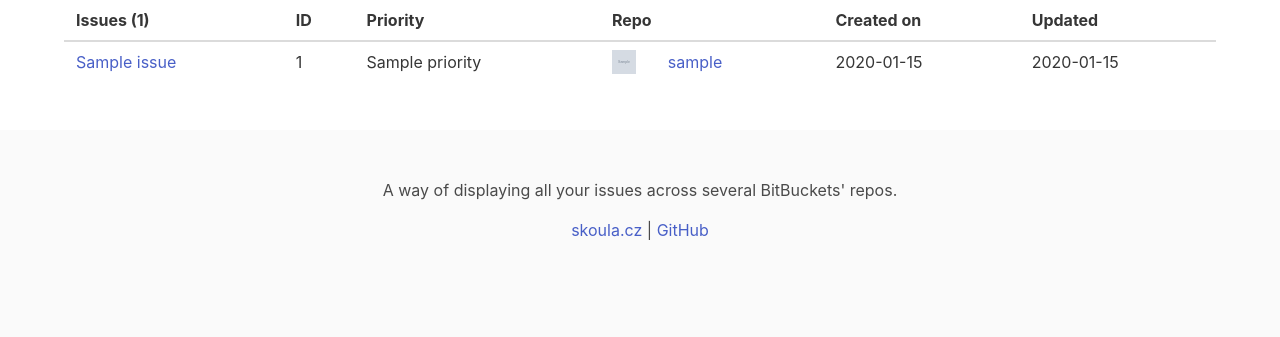
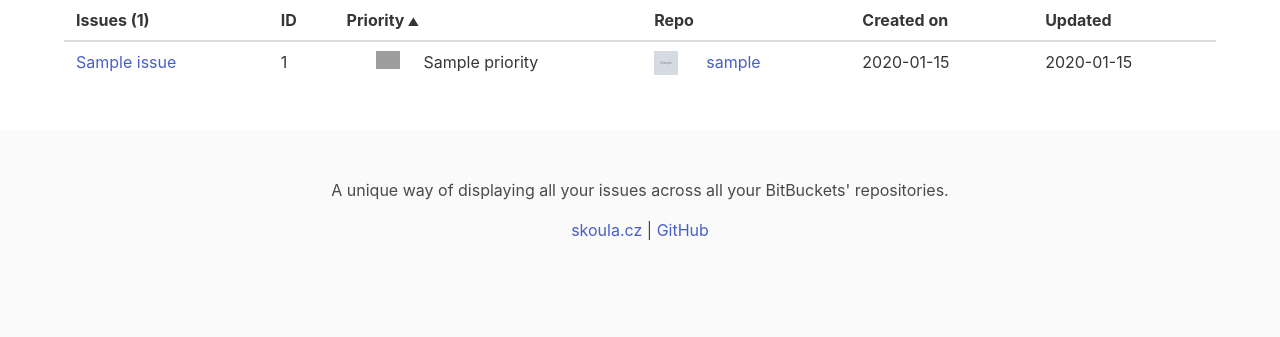
Before and after one commit to MichalSkoula/bitbucket-powertoy, a Flask app: template app/templates/index.html in a window 1280 px wide. Shown: the part 108-445 px from the top of the page. Run offline with Flask 3, Linux system fonts and the light colour scheme; the template is opened without the code that fills it: most values are stand-ins (such as "Sample title", 1, 10 or a date in 2020); grey boxes marked "Sample" are stand-in pictures; grey boxes are pictures that could not be loaded.

Commit message:
Default sort by priority. Removes google tag (idkw it was there). Adds priority icons.

```diff
--- a/app/static/style.css
+++ b/app/static/style.css
@@ -11,3 +11,8 @@
 .js-sort-table th {
     cursor: pointer;
 }
+
+.js-sort-table img {
+    position: relative;
+    top: 1px;
+}
--- a/app/templates/base.html
+++ b/app/templates/base.html
@@ -1,5 +1,6 @@
 <!DOCTYPE html>
 <html>
+
 <head>
 	<meta charset="utf-8" />
 	<meta name="viewport" content="width=device-width, initial-scale=1.0" />
@@ -7,17 +8,8 @@
 	<link rel="stylesheet" href="{{ url_for('static', filename='style.css') }}">
 	<link rel="stylesheet" href="{{ url_for('static', filename='bulma.min.css') }}">
 	<link rel="icon" type="image/x-icon" href="{{ url_for('static', filename='favicon.ico') }}">
+</head>
 
-        <!-- Google tag (gtag.js) -->
-        <script async src="https://www.googletagmanager.com/gtag/js?id=G-RVV4W6R5QP"></script>
-        <script>
-            window.dataLayer = window.dataLayer || [];
-            function gtag(){dataLayer.push(arguments);}
-            gtag('js', new Date());
-
-            gtag('config', 'G-RVV4W6R5QP');
-        </script>
-    </head>
 <body>
 	<section class="section">
 		<div class="container">
@@ -33,15 +25,18 @@
 				<div class="level-right">
 					{% if session['username'] %}
 					<div class="level-item">
-                                <a class="button {% if what == 'open' %}is-active{% endif %}" href="{{ url_for('index', what='open') }}">New + Open</a>
+						<a class="button {% if what == 'open' %}is-active{% endif %}"
+							href="{{ url_for('index', what='open') }}">New + Open</a>
 					</div>
 
 					<div class="level-item">
-                                <a class="button {% if what == 'hold' %}is-active{% endif %}" href="{{ url_for('index', what='hold') }}">On Hold</a>
+						<a class="button {% if what == 'hold' %}is-active{% endif %}"
+							href="{{ url_for('index', what='hold') }}">On Hold</a>
 					</div>
 
 					<div class="level-item">
-                                <a class="button {% if what == 'resolved' %}is-active{% endif %}" href="{{ url_for('index', what='resolved') }}">Resolved</a>
+						<a class="button {% if what == 'resolved' %}is-active{% endif %}"
+							href="{{ url_for('index', what='resolved') }}">Resolved</a>
 					</div>
 
 					<div class="level-item">
@@ -74,11 +69,19 @@
 	</section>
 	<footer class="footer">
 		<div class="content has-text-centered">
-                <p>A way of displaying all your issues across several BitBuckets' repos.</p>
+			<p>A unique way of displaying all your issues across all your BitBuckets' repositories.</p>
 			<p><a href="https://skoula.cz">skoula.cz</a> | <a href="https://github.com/MichalSkoula/bitbucket-powertoy">GitHub</a></p>
-
 		</div>
 	</footer>
 	<script src="{{ url_for('static', filename='sort-table.min.js') }}"></script>
+	<script>
+		// https://github.com/stationer/SortTable/issues/4
+		// sor by priority DESC
+		function _initialSort() {
+			sortTable(document.getElementById('issues-table'), 2, 1);
+		}
+		window.addEventListener ? window.addEventListener('load', _initialSort, false) : window.attachEvent && window.attachEvent('onload', _initialSort);
+	</script>
 </body>
+
 </html>
--- a/app/templates/index.html
+++ b/app/templates/index.html
@@ -4,7 +4,7 @@
 
 {% block content %}
 
-<table class="table js-sort-table">
+<table class="table js-sort-table" id="issues-table">
 	<thead>
 		<th>Issues ({{ issues_count }})</th>
 		<th>ID</th>
@@ -20,14 +20,24 @@
 
 			<td><a href="{{ issue['links']['html']['href'] }}">{{ issue['title'] }}</a></td>
 			<td>{{ issue['id'] }}</td>
-          <td>{{ issue['priority'] }}</td>
+			<td>
+				<div class="columns">
+					<div class="column is-one-quarter has-text-right">
+						<img width="24" height="24"
+							src="{{ url_for('static', filename='images/' + issue['priority'] + '.svg') }}" />
+					</div>
+					<div class="column">{{ issue['priority'] }}</div>
+				</div>
+			</td>
 			<td>
 				<div class="columns">
 					<div class="column is-one-quarter">
-                <img class="image is-24x24" src="{{ repo['links']['avatar']['href'] }}">
+						<img width="24" height="24" class="image is-24x24" src="{{ repo['links']['avatar']['href'] }}">
 					</div>
 					<div class="column">
-                <a target="_blank" href="{{ repo['links']['html']['href'] }}/issues?status=new&status=open&status=submitted&is_spam=!spam&sort=-updated_on">{{ repo['slug'] }}</a>
+						<a target="_blank"
+							href="{{ repo['links']['html']['href'] }}/issues?status=new&status=open&status=submitted&is_spam=!spam&sort=-updated_on">{{
+							repo['slug'] }}</a>
 					</div>
 				</div>
 			</td>
--- a/app/templates/login.html
+++ b/app/templates/login.html
@@ -11,7 +11,8 @@
 	<div class="field">
 		<label class="label" for="password">BitBucket Password</label>
 		<input class="input" type="password" name="password" id="password">
-      <p class="help is-success"><a href="https://support.atlassian.com/bitbucket-cloud/docs/app-passwords/" target="_blank">App Password</a> in case you are using 2FA</p>
+		<p class="help is-success"><a href="https://support.atlassian.com/bitbucket-cloud/docs/app-passwords/"
+				target="_blank">App Password</a> in case you are using 2FA</p>
 	</div>
 	<div class="field">
 		<label class="label" for="owner">Repositories Owner Username </label>
```
Also changed, not shown: README.md, app/static/images/blocker.svg (added), app/static/images/critical.svg (added), app/static/images/major.svg (added), app/static/images/minor.svg (added), app/static/images/trivial.svg (added), app/static/sort-table.min.js. Lines whose indentation alone changed are shown as unchanged.
